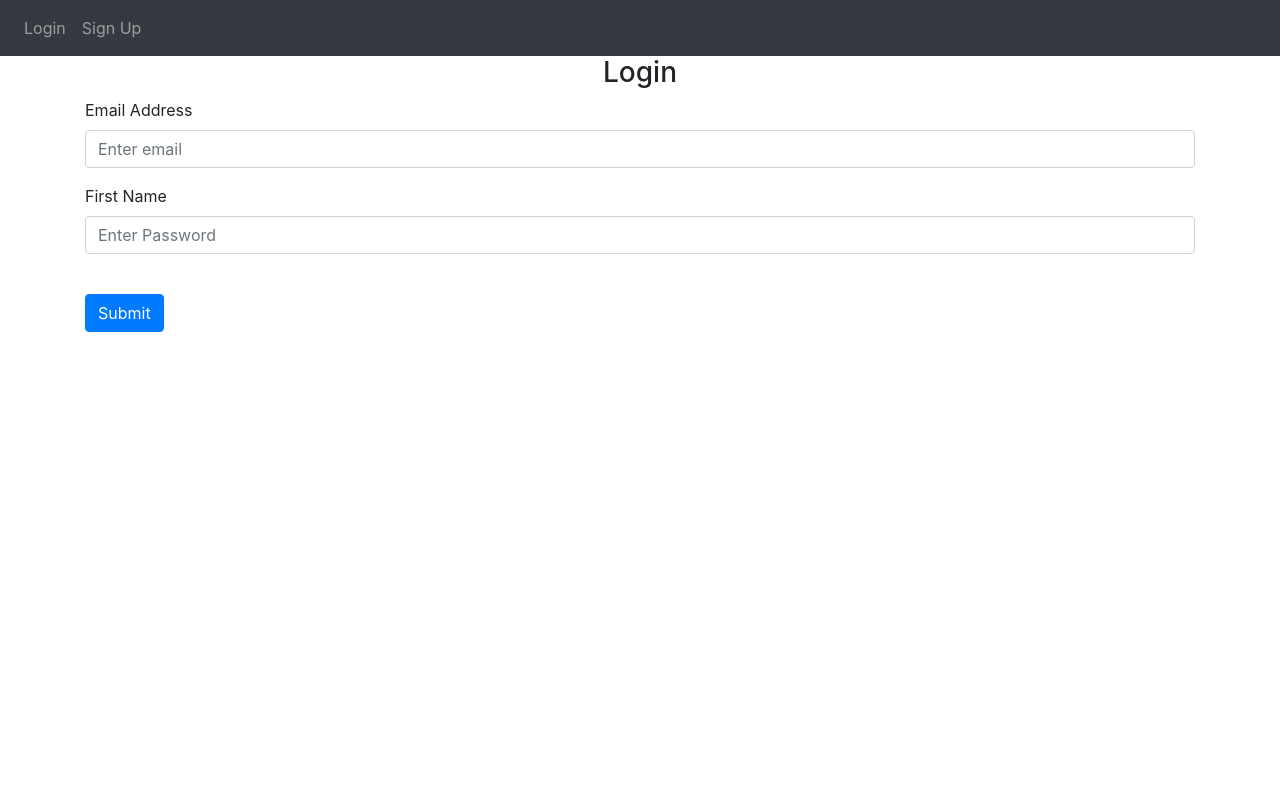
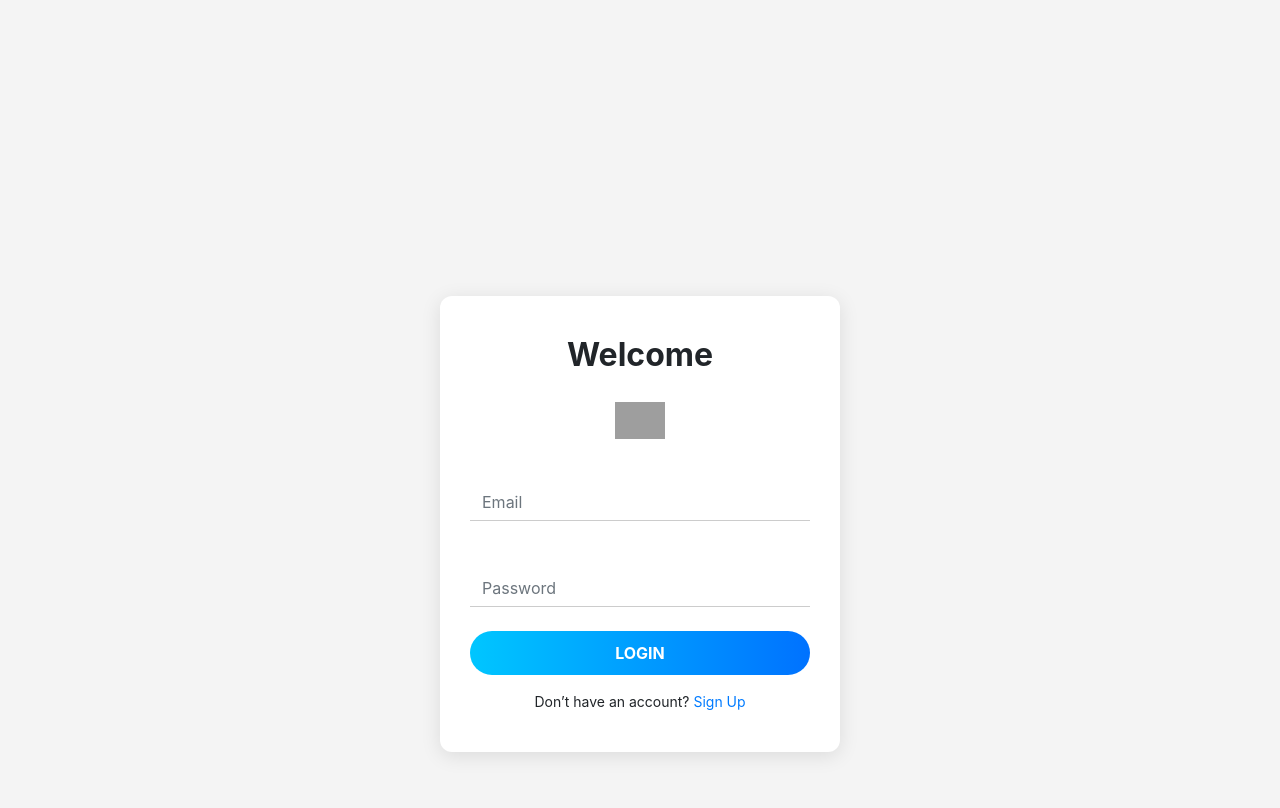
Before and after one commit to uche88/note-app, a Flask app: page /login in a window 1280 px wide. Before the commit the page ends 332 px from the top, so only its background shows below. Run offline with Flask 3, Linux system fonts and the light colour scheme; some libraries are stand-ins or nearby versions; grey boxes are pictures that could not be loaded.

Commit message:
adding stlyling changes

```diff
--- a/website/templates/base.html
+++ b/website/templates/base.html
@@ -14,10 +14,58 @@
       href="https://stackpath.bootstrapcdn.com/font-awesome/4.7.0/css/font-awesome.min.css"
       crossorigin="anonymous"
     />
+    <style>
+      body {
+        background-color: #f4f4f4;
+      }
+      .login-card {
+        max-width: 400px;
+        margin: 5% auto;
+        padding: 40px 30px;
+        background: #fff;
+        border-radius: 12px;
+        box-shadow: 0 4px 20px rgba(0, 0, 0, 0.1);
+        text-align: center;
+      }
+      .login-card h2 {
+        font-weight: 700;
+      }
+      .login-card img {
+        width: 50px;
+        margin: 20px 0;
+      }
+      .form-control {
+        border: none;
+        border-bottom: 1px solid #ccc;
+        border-radius: 0;
+        box-shadow: none;
+      }
+      .form-control:focus {
+        box-shadow: none;
+        border-bottom: 2px solid #007bff;
+      }
+      .btn-gradient {
+        background: linear-gradient(to right, #00c6ff, #0072ff);
+        border: none;
+        color: white;
+        border-radius: 25px;
+        font-weight: bold;
+        padding: 10px;
+      }
+      .btn-gradient:hover {
+        opacity: 0.9;
+      }
+      .bottom-text {
+        margin-top: 20px;
+        font-size: 14px;
+      }
+    </style>
 
     <title>{% block title %}Home{% endblock %}</title>
   </head>
   <body>
+    {% if user.is_authenticated %}
+
     <nav class="navbar navbar-expand-lg navbar-dark bg-dark">
       <button
         class="navbar-toggler"
@@ -32,37 +80,34 @@
       </button>
       <div class="collapse navbar-collapse" id="navbarNavAltMarkup">
         <div class="navbar-nav">
-          {% if user.is_authenticated %}
           <a class="nav-item nav-link" id="home" href="/">Home</a>
           <a class="nav-item nav-link" id="logout" href="/logout">Logout</a>
-          {% else %}
-          <a class="nav-item nav-link" id="login" href="/login">Login</a>
-          <a class="nav-item nav-link" id="signUp" href="/sign-up">Sign Up</a>
-          {% endif %}
+          <!-- <a class="nav-item nav-link" id="login" href="/login">Login</a>
+          <a class="nav-item nav-link" id="signUp" href="/sign-up">Sign Up</a> -->
         </div>
       </div>
     </nav>
-
-    {% with messages = get_flashed_messages(with_categories=true) %} {% if
-    messages %} {% for category, messages in messages %} {% if category=='error'
-    %}
-
-    <div class="alert alert-danger alter-dismissable fade show" role="alert">
+    {% endif %} {% with messages = get_flashed_messages(with_categories=true) %}
+    {% if messages %} {% for category, message in messages %}
+    <div
+      class="alert alert-{{ 'success' if category == 'success' else 'danger' }} alert-dismissible fade show"
+      role="alert"
+    >
       {{ message }}
-      <button type="button" class="close" data-dismiss="alert">
+      <button
+        type="button"
+        class="close"
+        data-bs-dismiss="alert"
+        aria-label="Close"
+      >
         <span aria-hidden="true">&times;</span>
       </button>
     </div>
-    {% else %}
-    <div class="alert alert-success alter-dismissable fade show" role="alert">
-      {{ message }}
-      <button type="button" class="close" data-dismiss="alert">
-        <span aria-hidden="true">&times;</span>
-      </button>
-    </div>
-    {% endif %} {% endfor %} {% endif %} {% endwith %}
+    {% endfor %} {% endif %} {% endwith %}
+
     <div class="container">{% block content %} {% endblock %}</div>
 
+    <script src="https://cdn.jsdelivr.net/npm/bootstrap@5.3.0/dist/js/bootstrap.bundle.min.js"></script>
     <script
       src="https://code.jquery.com/jquery-3.2.1.slim.min.js"
       integrity="sha384-KJ3o2DKtIkvYIK3UENzmM7KCkRr/rE9/Qpg6aAZGJwFDMVNA/GpGFF93hXpG5KkN"
--- a/website/templates/login.html
+++ b/website/templates/login.html
@@ -1,6 +1,7 @@
 {% extends "base.html" %} {% block title %}Login{% endblock %} {% block content
 %}
-<form method="POST">
+
+<!-- <form method="POST">
   <h3 align="center">Login</h3>
   <div class="form-group">
     <label for="email">Email Address</label>
@@ -25,6 +26,57 @@
 
   <br />
   <button type="submit" class="btn btn-primary">Submit</button>
-</form>
+</form> -->
+
+<body>
+  <br />
+  <br />
+  <br />
+  <br />
+  <br />
+  <br />
+  <br />
+  <br />
+  <br />
+  <br />
+
+  <div class="login-card">
+    <h2>Welcome</h2>
+    <div>
+      <img
+        src="https://img.icons8.com/dotty/80/spiral-bound-booklet.png"
+        alt="spiral-bound-booklet"
+      />
+    </div>
+    <form method="POST">
+      <div class="mb-4 text-start">
+        <label for="email" class="form-label"></label>
+        <input
+          type="email"
+          class="form-control"
+          id="email"
+          name="email"
+          placeholder="Email"
+        />
+      </div>
+      <div class="mb-4 text-start position-relative">
+        <label for="password" class="form-label"></label>
+        <input
+          type="password"
+          class="form-control"
+          id="password"
+          name="password"
+          placeholder="Password"
+        />
+        <span class="position-absolute end-0 top-50 translate-middle-y me-3">
+        </span>
+      </div>
+      <button type="submit" class="btn btn-gradient w-100">LOGIN</button>
+    </form>
+    <div class="bottom-text mt-3">
+      Don’t have an account? <a href="/sign-up">Sign Up</a>
+    </div>
+  </div>
+</body>
 
 {% endblock %}
```
Also changed, not shown: website/templates/home.html (+9 -1 lines), website/templates/sign_up.html (+71 -2 lines), instance/database.db.
